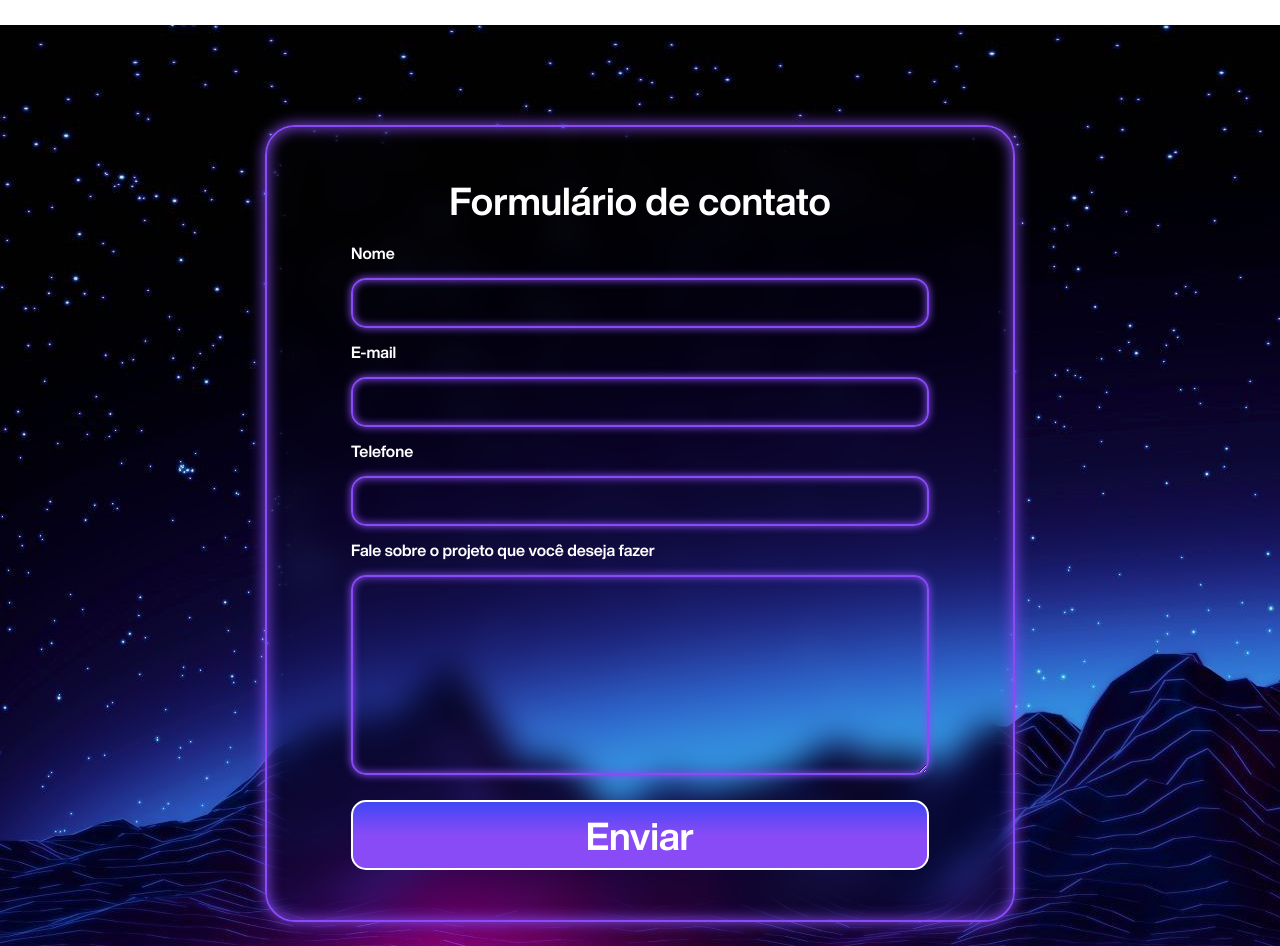
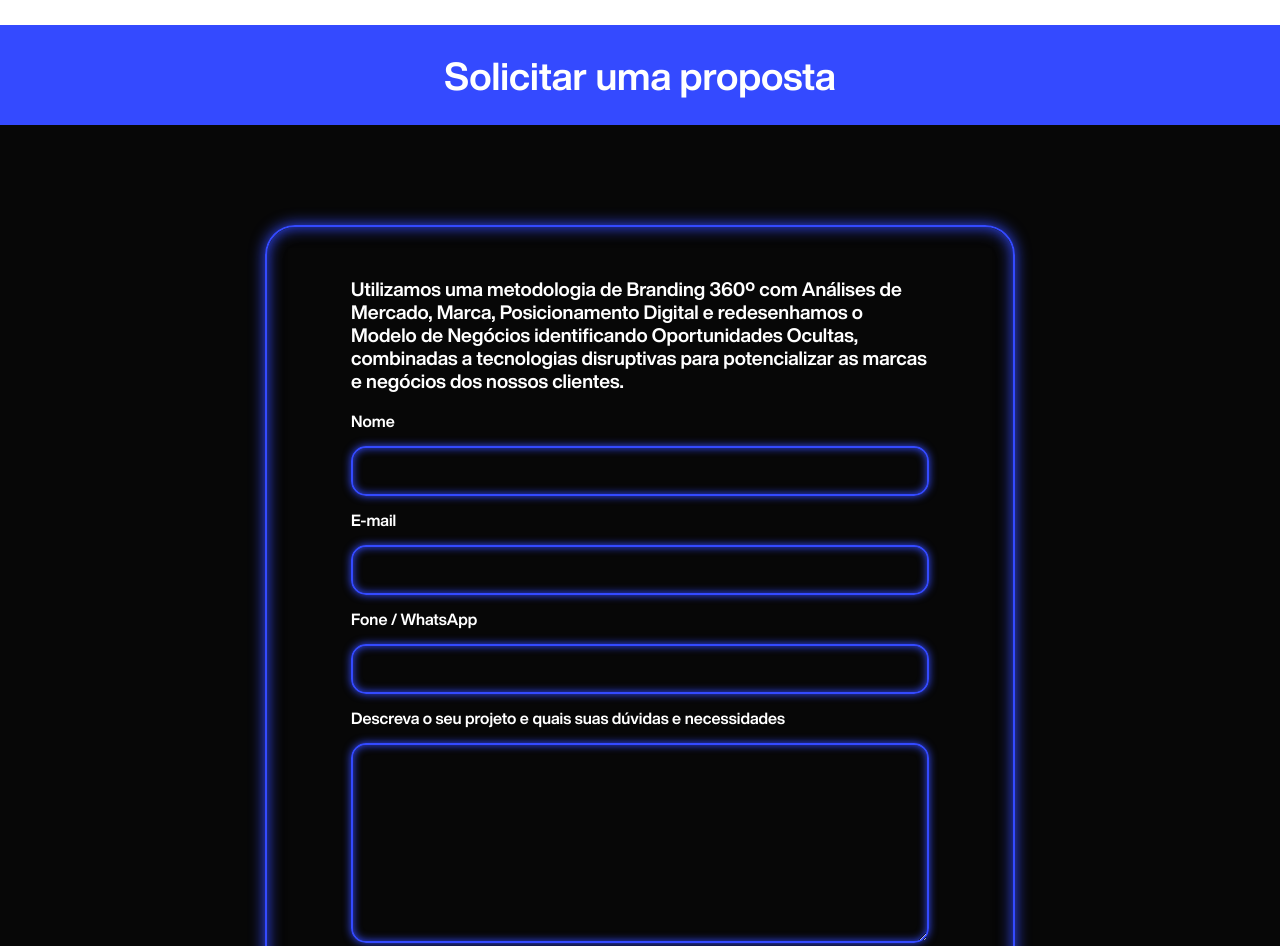
Before and after one commit to raiannalimacode/project_alta-group, a plain HTML site: page index.html in a window 1280 px wide. Shown: the part 5360-6306 px from the top of the page. Drawn offline with nearby package versions, Linux system fonts and the light colour scheme.

Commit message:
Feat: Add title and description in the section 05.

```diff
--- a/index.html
+++ b/index.html
@@ -225,11 +225,22 @@
         </div>
     </section>
     <section class="section_05">
+        <div class="section_05_title">
+            <h3>
+                Solicitar uma proposta
+            </h3>
+        </div>
         <div class="section_05_container">
             <form action="https://formsubmit.co/raiannacodelima@gmail.com" method="POST" class="form">
-                <legend>
+                <!-- <legend>
                     Formulário de contato
-                </legend>
+                </legend> -->
+                <p>
+                    Utilizamos uma metodologia de Branding 360º com Análises de Mercado, Marca,
+                    Posicionamento Digital e redesenhamos o Modelo de Negócios identificando Oportunidades
+                    Ocultas, combinadas a tecnologias disruptivas para potencializar as marcas
+                    e negócios dos nossos clientes.
+                </p>
                 <label for="name">
                     Nome
                 </label>
@@ -239,11 +250,11 @@
                 </label>
                 <input type="email" name="email" id="email" required />
                 <label for="tel">
-                    Telefone
+                    Fone / WhatsApp
                 </label>
                 <input type="tel" name="tel" id="tel" required />
                 <label for="message">
-                    Fale sobre o projeto que você deseja fazer
+                    Descreva o seu projeto e quais suas dúvidas e necessidades
                 </label>
                 <textarea name="message" id="message" required></textarea>
                 <input type="hidden" name="_captcha" value="false" />
--- a/style.css
+++ b/style.css
@@ -1,8 +1,3 @@
-#thanks {
-    border: 2px solid deeppink;
-    color: deeppink;
-}
-
 header {
     width: 100%;
     height: 5rem;
@@ -244,22 +239,37 @@ video {
 .section_05 {
     width: 100%;
     height: 100%;
-    /* background-color: var(--color-grey-01); */
-    background: url(./assets/NATURE-NEON-03.jpg);
+    background-color: var(--color-grey-01);
+    /* background: url(./assets/NATURE-NEON-03.jpg); */
+    display: flex;
+    flex-direction: column;
+    justify-content: center;
+    align-items: center;
+}
+
+.section_05_title {
+    width: 100%;
+    height: 6.25rem;
     display: flex;
     justify-content: center;
     align-items: center;
+    background-color: var(--color-blue-02);
 }
 
 .section_05_container {
     width: 46.875rem;
     height: auto;
-    border: 2px solid var(--color-purple-01);
+    border: 2px solid var(--color-blue-02);
     border-radius: 30px;
-    box-shadow: 0 0 15px var(--color-purple-01), inset 0 0 15px var(--color-purple-01);
+    box-shadow: 0 0 15px var(--color-blue-02), inset 0 0 15px var(--color-blue-02);
     backdrop-filter: blur(16px);
     -webkit-backdrop-filter: blur(16px);
     margin: 100px;
+}
+
+.section_05_title h3 {
+    font-size: 3vw;
+    color: var(--color-white-01);
 }
 
 .section_05 form {
@@ -275,6 +285,12 @@ video {
     margin-bottom: 20px;
 }
 
+.section_05 form p {
+    font-size: 1.5vw;
+    color: var(--color-white-01);
+    margin-bottom: 20px;
+}
+
 .section_05 form label {
     color: var(--color-white-01);
     margin-bottom: 15px;
@@ -283,9 +299,9 @@ video {
 .section_05 form input {
     height: 3.125rem;
     color: var(--color-grey-02);
-    border: 2px solid var(--color-purple-01);
+    border: 2px solid var(--color-blue-02);
     border-radius: 15px;
-    box-shadow: 0 0 8px var(--color-purple-01), inset 0 0 8px var(--color-purple-01);
+    box-shadow: 0 0 8px var(--color-blue-02), inset 0 0 8px var(--color-blue-02);
     background: transparent;
     margin-bottom: 15px;
     padding: 0px 10px;
@@ -298,9 +314,9 @@ video {
 .section_05 form textarea {
     height: 12.5rem;
     color: var(--color-grey-02);
-    border: 2px solid var(--color-purple-01);
+    border: 2px solid var(--color-blue-02);
     border-radius: 15px;
-    box-shadow: 0 0 8px var(--color-purple-01), inset 0 0 8px var(--color-purple-01);
+    box-shadow: 0 0 8px var(--color-blue-02), inset 0 0 8px var(--color-blue-02);
     background: transparent;
     margin-bottom: 15px;
     padding: 10px;
@@ -314,7 +330,8 @@ video {
     height: 70px;
     color: var(--color-white-01);
     font-size: 3vw;
-    background: linear-gradient(0deg, rgba(136, 75, 246, 1) 50%, rgba(64, 71, 245, 1) 100%);
+    /* background: linear-gradient(0deg, rgba(136, 75, 246, 1) 50%, rgba(64, 71, 245, 1) 100%); */
+    background: linear-gradient(0deg, rgba(136, 75, 246, 1) 30%, rgba(52, 74, 255, 1) 80%);
     border: 2px solid var(--color-white-01);
     border-radius: 15px;
     margin-top: 10px;
@@ -323,7 +340,7 @@ video {
 }
 
 .section_05_btn-send-email:hover {
-    background: linear-gradient(0deg, rgba(64, 71, 245, 1) 50%, rgba(136, 75, 246, 1) 100%);
+    background: linear-gradient(0deg, rgba(52, 74, 255, 1) 50%, rgba(136, 75, 246, 1) 100%);
     border: 4px solid var(--color-white-01);
     font-size: 3.5vw;
 }
@@ -455,8 +472,13 @@ footer a:hover {
         font-size: 3vw;
     }
 
+    .section_03 {
+        padding-bottom: 0;
+    }
+
     .section_03 h3 {
         font-size: 10vw;
+        margin: 2rem;
     }
 
     .section_03_flex-image {
@@ -498,6 +520,7 @@ footer a:hover {
 
     .section_04 h3 {
         font-size: 10vw;
+        margin: 2rem;
     }
 
     .section_04_flex-image {
@@ -530,8 +553,16 @@ footer a:hover {
         margin: 30px;
     }
 
+    .section_05_title h3 {
+        font-size: 6vw;
+    }
+
     .section_05 form {
         padding: 30px 60px;
+    }
+
+    .section_05 form p {
+        font-size: 4vw;
     }
 }
 
```
